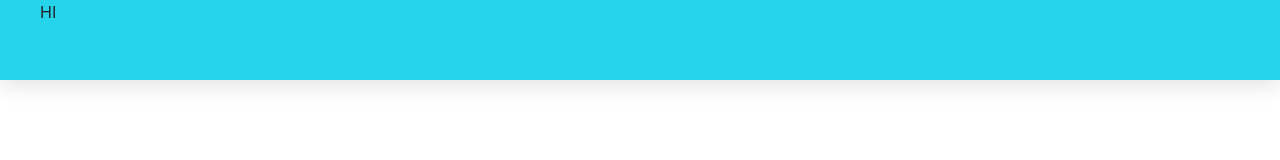
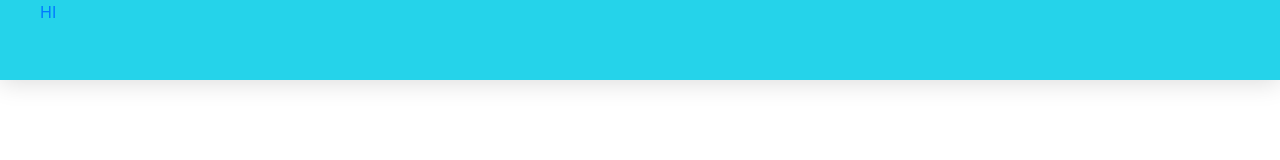
Before and after one commit to ethansilvas/clipnight, a React (Create React App) app: page / in a window 1280 px wide. Shown: the top 160 px of the page. Built offline with nearby package versions, Linux system fonts and the light colour scheme.

Commit message:
added link to themes page

```diff
--- a/src/dashboard/Dashboard.js
+++ b/src/dashboard/Dashboard.js
@@ -1,4 +1,5 @@
 import React, { Component } from 'react';
+import { Link } from 'react-router-dom';
 
 import './Dashboard.css';
 
@@ -6,7 +7,9 @@ class Dashboard extends Component {
     render() {
         return(
             <div className="menu">
-                HI
+                <Link to="/themes" className="goto">
+                    HI
+                </Link>
             </div>
         );
     }
--- a/src/routes/Routes.js
+++ b/src/routes/Routes.js
@@ -2,11 +2,13 @@ import React from "react";
 import { BrowserRouter as Router, Route, Link } from "react-router-dom";
 
 import Dashboard from '../dashboard/Dashboard';
+import Themes from '../themes/Themes';
 
 const DisplayPage = () => (
     <Router>
         <div>
             <Route exact path="/" component={Dashboard} />
+            <Route path="/themes" component={Themes} />
         </div>
     </Router>
 );
--- /dev/null
+++ b/src/themes/Themes.js
@@ -0,0 +1,13 @@
+import React, { Component } from 'react';
+
+class Themes extends Component {
+    render() {
+        return(
+            <div className="top">
+                HI
+            </div>
+        );
+    }
+}
+
+export default Themes;
```
